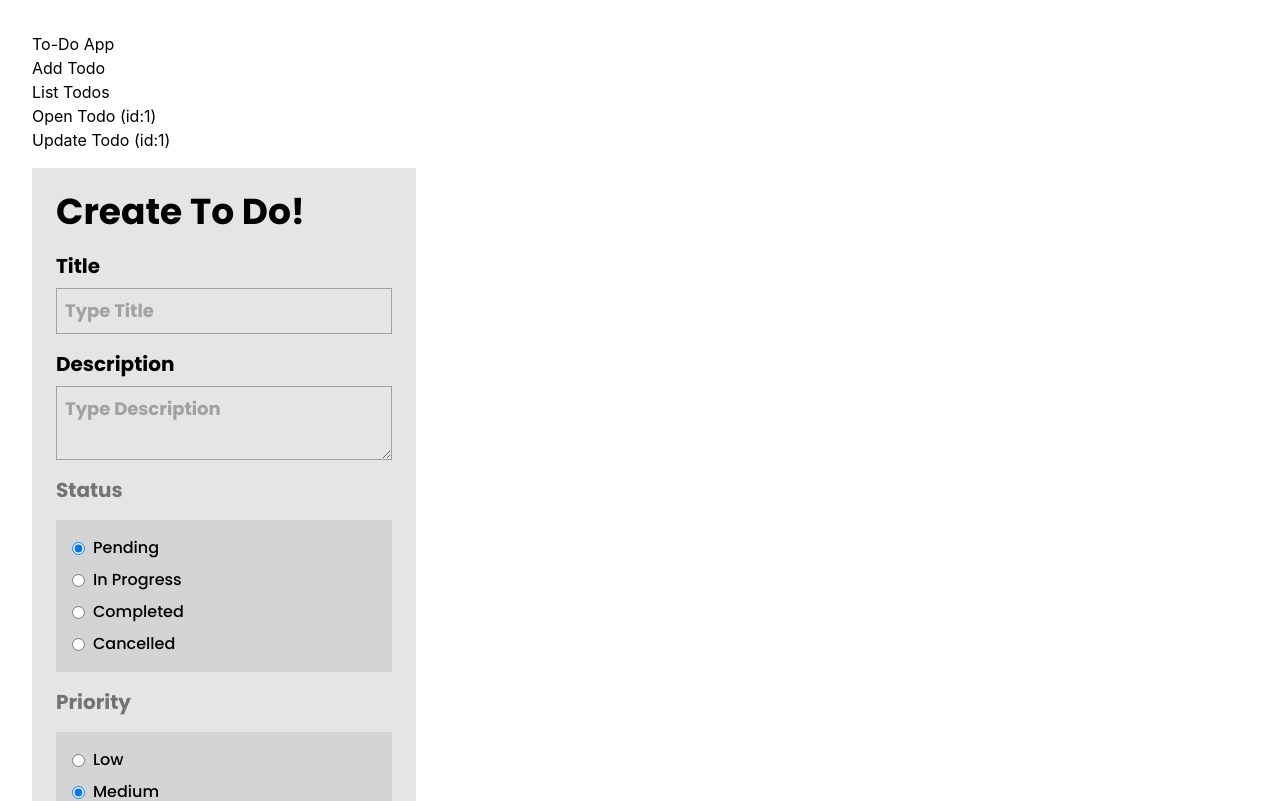
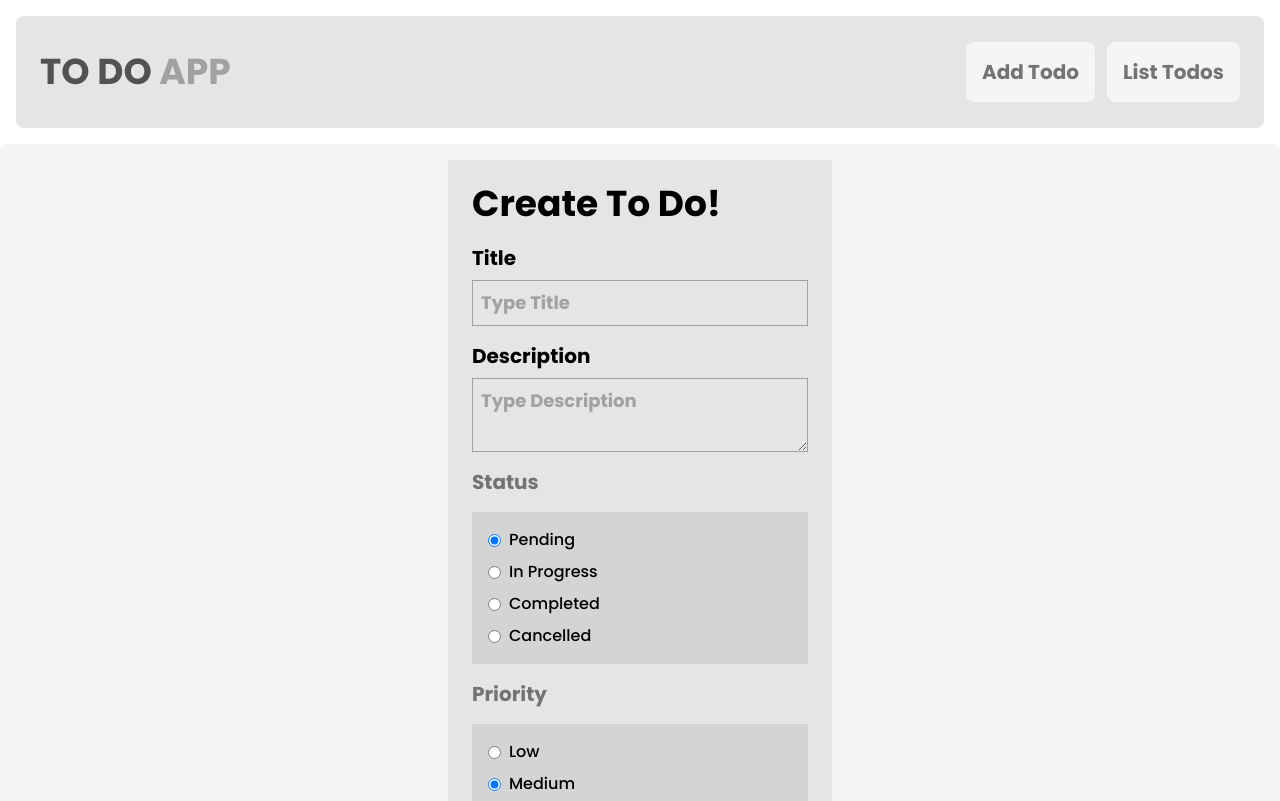
Before and after one commit to altughf/php_todo_app, a React (Create React App) app in the folder src/client/: page /add in a window 1280 px wide. Shown: the top 801 px of the page. Built offline with nearby package versions, Linux system fonts and the light colour scheme.

Commit message:
Simple Navigation
Create a simple navigation.
Fix some folder names.
Prepare front-end basic components for next steps.

```diff
--- a/src/client/src/App.js
+++ b/src/client/src/App.js
@@ -1,24 +1,40 @@
 import React from 'react';
 import { BrowserRouter as Router, Routes, Route, Link } from 'react-router-dom';
-import AddTodo from './components/AddTodo';
-import ListTodos from './components/ListTodos';
-import OpenTodo from './components/OpenTodo';
-import UpdateTodo from './components/UpdateTodo';
+import AddTodo from './pages/AddTodo';
+import ListTodos from './pages/ListTodos';
+import OpenTodo from './pages/OpenTodo';
+import UpdateTodo from './pages/UpdateTodo';
 import './styles/style.css';
 
 function App() {
   return (
     <Router>
-      <div style={{ padding: '2rem' }}>
-        <h1>To-Do App</h1>
-        <nav style={{ marginBottom: '1rem' }}>
-          <ul style={{ listStyle: 'none', paddingLeft: 0 }}>
-            <li><Link to="/add">Add Todo</Link></li>
-            <li><Link to="/list">List Todos</Link></li>
-            <li><Link to="/open/1">Open Todo (id:1)</Link></li>
-            <li><Link to="/update/1">Update Todo (id:1)</Link></li>
-          </ul>
-        </nav>
+      <div>
+
+        <div className="flex justify-center items-center p-4">
+
+          <div className="flex justify-between items-center w-full h-28 rounded-lg bg-neutral-200 p-6 max-w-7xl">
+
+          {/* LOGO */}
+          <Link to="/" className="font-poppins text-4xl font-bold text-neutral-500">
+            <span className="text-neutral-600">TO DO</span> <span className="text-neutral-400">APP</span>
+          </Link>
+
+          {/* NAVIGATION */}
+          <nav>
+            <ul className="font-poppins font-bold text-xl flex gap-3 list-none p-0">
+              <li>
+                <Link to="/add" className="p-4 rounded-lg bg-neutral-100 text-neutral-500">Add Todo</Link>
+              </li>
+              <li>
+                <Link to="/list" className="p-4 rounded-lg bg-neutral-100 text-neutral-500">List Todos</Link>
+              </li>
+            </ul>
+          </nav>
+
+          </div>
+
+        </div>
 
         <Routes>
           <Route path="/add" element={<AddTodo />} />
@@ -26,6 +42,7 @@ function App() {
           <Route path="/open/:id" element={<OpenTodo />} />
           <Route path="/update/:id" element={<UpdateTodo />} />
         </Routes>
+
       </div>
     </Router>
   );
--- a/src/client/src/components/AddTodo.jsx
+++ b/src/client/src/pages/AddTodo.jsx
@@ -47,6 +47,8 @@ export default function CreateTodo() {
   };
 
   return (
+
+    <div className="flex justify-center items-center w-full rounded-lg bg-neutral-100 p-4 max-w-7xl m-auto">
     <div className="relative flex items-start flex-col p-6 gap-5 w-96 h-full font-poppins bg-neutral-200">
       <div className="font-bold text-4xl">Create To Do!</div>
       <form className="flex flex-col gap-4 w-full" onSubmit={handleSubmit}>
@@ -123,5 +125,7 @@ export default function CreateTodo() {
         </button>
       </form>
     </div>
+    </div>
+
   );
 }
--- a/src/client/src/styles/style.css
+++ b/src/client/src/styles/style.css
@@ -7,22 +7,37 @@
       "Segoe UI Emoji", "Segoe UI Symbol", "Noto Color Emoji";
     --font-mono: ui-monospace, SFMono-Regular, Menlo, Monaco, Consolas, "Liberation Mono",
       "Courier New", monospace;
+    --color-orange-500: oklch(70.5% 0.213 47.604);
+    --color-orange-600: oklch(64.6% 0.222 41.116);
+    --color-orange-700: oklch(55.3% 0.195 38.402);
+    --color-blue-600: oklch(54.6% 0.245 262.881);
+    --color-blue-700: oklch(48.8% 0.243 264.376);
+    --color-neutral-100: oklch(97% 0 0);
     --color-neutral-200: oklch(92.2% 0 0);
     --color-neutral-300: oklch(87% 0 0);
     --color-neutral-400: oklch(70.8% 0 0);
     --color-neutral-500: oklch(55.6% 0 0);
+    --color-neutral-600: oklch(43.9% 0 0);
+    --color-neutral-700: oklch(37.1% 0 0);
     --color-white: #fff;
     --spacing: 0.25rem;
+    --container-3xl: 48rem;
+    --container-4xl: 56rem;
+    --container-6xl: 72rem;
+    --container-7xl: 80rem;
     --text-base: 1rem;
     --text-base--line-height: calc(1.5 / 1);
     --text-lg: 1.125rem;
     --text-lg--line-height: calc(1.75 / 1.125);
     --text-xl: 1.25rem;
     --text-xl--line-height: calc(1.75 / 1.25);
+    --text-3xl: 1.875rem;
+    --text-3xl--line-height: calc(2.25 / 1.875);
     --text-4xl: 2.25rem;
     --text-4xl--line-height: calc(2.5 / 2.25);
     --font-weight-medium: 500;
     --font-weight-bold: 700;
+    --radius-lg: 0.5rem;
     --default-font-family: var(--font-sans);
     --default-mono-font-family: var(--font-mono);
     --font-poppins: "Poppins", sans-serif;
@@ -177,6 +192,12 @@
   .relative {
     position: relative;
   }
+  .m-auto {
+    margin: auto;
+  }
+  .mb-4 {
+    margin-bottom: calc(var(--spacing) * 4);
+  }
   .flex {
     display: flex;
   }
@@ -185,6 +206,15 @@
   }
   .h-12 {
     height: calc(var(--spacing) * 12);
+  }
+  .h-28 {
+    height: calc(var(--spacing) * 28);
+  }
+  .h-32 {
+    height: calc(var(--spacing) * 32);
+  }
+  .h-64 {
+    height: calc(var(--spacing) * 64);
   }
   .h-full {
     height: 100%;
@@ -195,6 +225,18 @@
   .w-full {
     width: 100%;
   }
+  .max-w-3xl {
+    max-width: var(--container-3xl);
+  }
+  .max-w-4xl {
+    max-width: var(--container-4xl);
+  }
+  .max-w-6xl {
+    max-width: var(--container-6xl);
+  }
+  .max-w-7xl {
+    max-width: var(--container-7xl);
+  }
   .border-collapse {
     border-collapse: collapse;
   }
@@ -203,6 +245,9 @@
   }
   .resize {
     resize: both;
+  }
+  .list-none {
+    list-style-type: none;
   }
   .flex-col {
     flex-direction: column;
@@ -213,11 +258,17 @@
   .items-start {
     align-items: flex-start;
   }
+  .justify-between {
+    justify-content: space-between;
+  }
   .justify-center {
     justify-content: center;
   }
   .gap-2 {
     gap: calc(var(--spacing) * 2);
+  }
+  .gap-3 {
+    gap: calc(var(--spacing) * 3);
   }
   .gap-4 {
     gap: calc(var(--spacing) * 4);
@@ -225,9 +276,18 @@
   .gap-5 {
     gap: calc(var(--spacing) * 5);
   }
+  .rounded {
+    border-radius: 0.25rem;
+  }
+  .rounded-lg {
+    border-radius: var(--radius-lg);
+  }
   .border {
     border-style: var(--tw-border-style);
     border-width: 1px;
+  }
+  .bg-neutral-100 {
+    background-color: var(--color-neutral-100);
   }
   .bg-neutral-200 {
     background-color: var(--color-neutral-200);
@@ -237,6 +297,9 @@
   }
   .bg-white {
     background-color: var(--color-white);
+  }
+  .p-0 {
+    padding: calc(var(--spacing) * 0);
   }
   .p-2 {
     padding: calc(var(--spacing) * 2);
@@ -250,8 +313,18 @@
   .p-6 {
     padding: calc(var(--spacing) * 6);
   }
+  .pr-5 {
+    padding-right: calc(var(--spacing) * 5);
+  }
+  .pl-5 {
+    padding-left: calc(var(--spacing) * 5);
+  }
   .font-poppins {
     font-family: var(--font-poppins);
+  }
+  .text-3xl {
+    font-size: var(--text-3xl);
+    line-height: var(--tw-leading, var(--text-3xl--line-height));
   }
   .text-4xl {
     font-size: var(--text-4xl);
@@ -277,8 +350,32 @@
     --tw-font-weight: var(--font-weight-medium);
     font-weight: var(--font-weight-medium);
   }
+  .text-blue-600 {
+    color: var(--color-blue-600);
+  }
+  .text-blue-700 {
+    color: var(--color-blue-700);
+  }
+  .text-neutral-400 {
+    color: var(--color-neutral-400);
+  }
   .text-neutral-500 {
     color: var(--color-neutral-500);
+  }
+  .text-neutral-600 {
+    color: var(--color-neutral-600);
+  }
+  .text-neutral-700 {
+    color: var(--color-neutral-700);
+  }
+  .text-orange-500 {
+    color: var(--color-orange-500);
+  }
+  .text-orange-600 {
+    color: var(--color-orange-600);
+  }
+  .text-orange-700 {
+    color: var(--color-orange-700);
   }
   .underline {
     text-decoration-line: underline;
@@ -286,6 +383,13 @@
   .outline {
     outline-style: var(--tw-outline-style);
     outline-width: 1px;
+  }
+  .hover\:underline {
+    &:hover {
+      @media (hover: hover) {
+        text-decoration-line: underline;
+      }
+    }
   }
   .focus\:outline-none {
     &:focus {
```
Also changed, not shown: src/client/src/pages/ListTodos.jsx (renamed from src/client/src/components/ListTodos.jsx), src/client/src/pages/OpenTodo.jsx (renamed from src/client/src/components/OpenTodo.jsx), src/client/src/pages/UpdateTodo.jsx (renamed from src/client/src/components/UpdateTodo.jsx).
